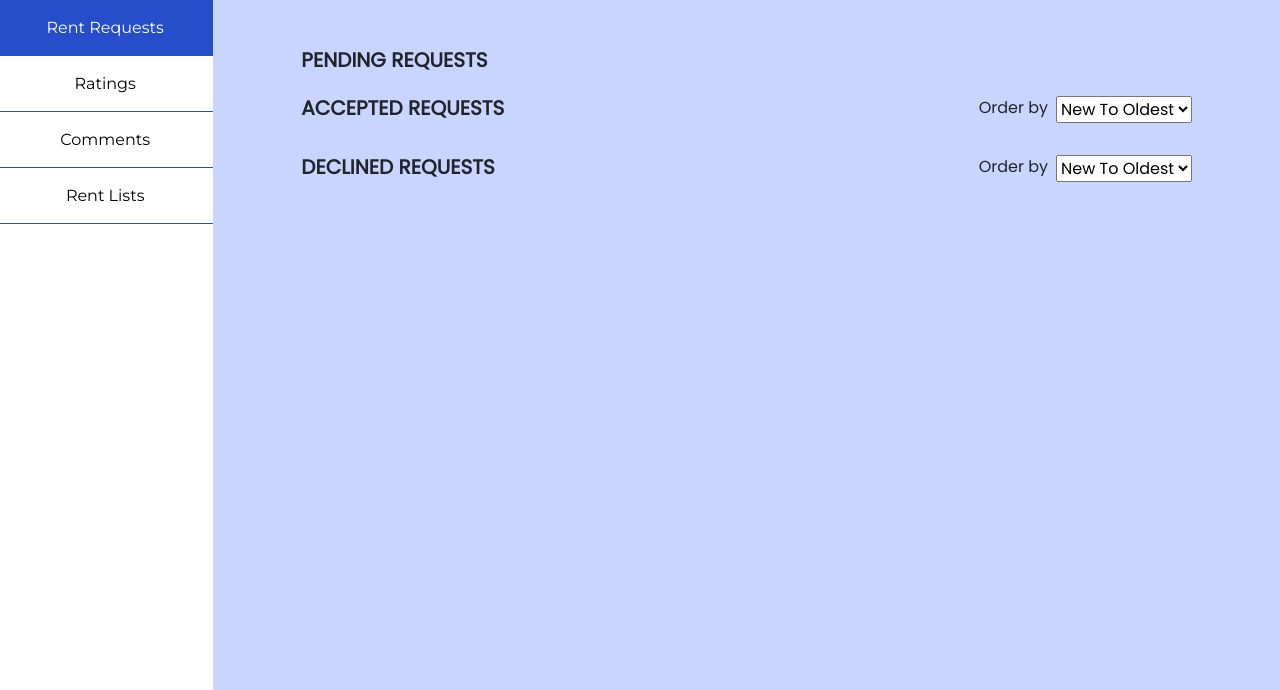
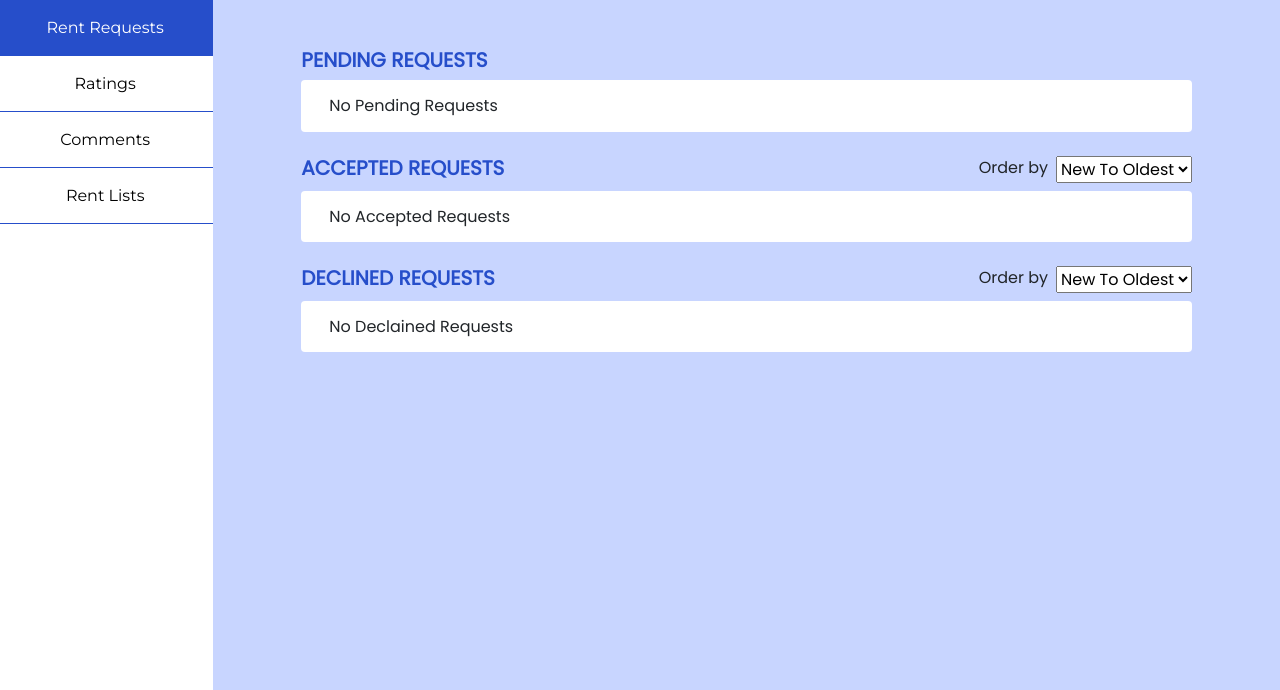
Before and after one commit to ShameemudheenMP/BoroKaro, a Django app: page /activity/ in a window 1280 px wide. Shown: the part 110-800 px from the top of the page. Run offline with Django 4.2, Linux system fonts and the light colour scheme; the visitor is signed in with stand-in values (Sample User, id 1); data that the repository does not hold is empty; some libraries are stand-ins or nearby versions.

Commit message:
Rent Request page in activity design completed

```diff
--- a/Borokaro/main/static/css/styles.css
+++ b/Borokaro/main/static/css/styles.css
@@ -270,3 +270,7 @@ header {
 .profile-details input[type="text"]:disabled {
     background: #ffffff;
 }
+
+.blue-text {
+    color :#264ECA
+}
--- a/Borokaro/main/templates/main/activity.html
+++ b/Borokaro/main/templates/main/activity.html
@@ -23,8 +23,14 @@
   </div>
   <div class="col-xl-10 col-md-9 col-sm-8 col-xs-12 body-right">
     <!-- Rent requests section -->
-    <div id="rent-requests" class="mt-5 mx-5 px-4">
+    <div id="rent-requests" class="pt-5 mx-5 px-4 pb-5">
       <h5 class="blue-text fw-bold mx-1">PENDING REQUESTS</h5>
+      <!-- to display no pending requests if there is no pending requests -->
+      {% if not pending %}
+      <div class="row bg-white rounded-2 p-3 mx-1 mb-2">
+        <h6 class="my-auto">No Pending Requests</h6>
+      </div>
+      {% endif %}
       {% for request in requests %}
         {% if not request.status %}
           <div class="row bg-white rounded-2 p-3 mx-1 mb-2">
@@ -32,13 +38,20 @@
               <!--ADD LINK TO PROFILE OF BORROWER-->
               <a href="#" id="" class="text-primary">{{request.borrower.name}}</a>
             </div>
-          <div class="col-12 col-lg-6 d-flex align-items-center">
+            <div class="col-12 col-lg-5 d-flex align-items-center">
               <h5 class="fw-bold mx-5">{{request.product.p_name}} </h5>
             </div>
-          <div class="col-12 col-lg-4 d-flex justify-content-center align-items-center">
-            <a class="btn btn-primary me-3" href="#" role="button">CHAT</a>
-            <a class="btn btn-success me-3" href="/accept/{{ request.id }}" role="button">ACCEPT</a>
-            <a class="btn btn-danger me-3" href="/decline/{{ request.id }}" role="button">DECLINE</a>
+            <div class="col-12 col-lg-5 d-flex flex-column mt-3">
+              <div class="d-flex justify-content-center align-items-center">
+                <a class="btn btn-sm btn-primary me-3" href="#" role="button">CHAT</a>
+                <a class="btn btn-sm btn-success me-3" href="/accept/{{ request.id }}" role="button">ACCEPT</a>
+                <a class="btn btn-sm btn-danger me-3" href="/decline/{{ request.id }}" role="button">DECLINE</a>
+              </div>
+              <!-- time and date -->
+              <div class="d-flex justify-content-end mt-3" style="height: 25px;">
+                <p class="me-2 text-secondary my-auto" style="font-size: 14px;"><em>12:00 pm</em></p>
+                <p class="text-secondary my-auto" style="font-size: 14px;"><em>12/05/2022</em></p>
+              </div>
             </div>
           </div>
           {% endif %}
@@ -51,6 +64,12 @@
           <option value="NewToOldest">New To Oldest</option>
         </select>
       </div>
+      <!-- to display no accepted requests if there is no accepted requests -->
+      {% if not accepted %}
+      <div class="row bg-white rounded-2 p-3 mx-1 mb-2">
+        <h6 class="my-auto">No Accepted Requests</h6>
+      </div>
+      {% endif %}
       {% for request in requests %}
       {% if request.status %}
       {% if request.status != 2 %}
@@ -59,14 +78,24 @@
           <!--ADD LINK TO PROFILE OF BORROWER-->
           <a href="#" id="" class="text-primary">{{request.borrower.name}}</a>
         </div>
-        <div class="col-12 col-lg-6 d-flex align-items-center">
+        <div class="col-12 col-lg-5 d-flex align-items-center">
           <h5 class="fw-bold mx-5">{{request.product.p_name}}</h5>
         </div>
-        <div class="col-12 col-lg-4 d-flex justify-content-center align-items-center">
+        <div class="col-12 col-lg-5 d-flex flex-column mt-3">
+          <div class="d-flex justify-content-center align-items-center">
             {% if request.status == 1 %}
               <a class="btn btn-primary btn-sm me-3" href="/prodreceived/{{ request.id }}" role="button">PRODUCT RECEIVED</a>
+            {% else %}
+              <!-- rate borrower -->
+              <a class="btn btn-sm btn-success me-3" href="/rateborrower">RATE BORROWER</a>
             {% endif %}
               <a class="btn btn-danger btn-sm me-3" href="/reportuser/{{ request.borrower.id }}" role="button">REPORT USER</a>
+          </div>
+          <!-- time and date -->
+          <div class="d-flex justify-content-end mt-3" style="height: 25px;">
+            <p class="me-2 text-secondary my-auto"  style="font-size: 14px;"><em>12:00 pm</em></p>
+            <p class="text-secondary my-auto" style="font-size: 14px;"><em>12/05/2022</em></p>
+          </div>
         </div>
       </div>
       {% endif %}
@@ -79,6 +108,12 @@
           <option value="NewToOldest">New To Oldest</option>
         </select>
       </div>
+      <!-- to display no declained requests if there is no declained requests -->
+      {% if not declained %}
+      <div class="row bg-white rounded-2 p-3 mx-1 mb-2">
+        <h6 class="my-auto">No Declained Requests</h6>
+      </div>
+      {% endif %}
       {% for request in requests %}
       {% if request.status == 2 %}
       <div class="row bg-white rounded-2 p-3 mx-1">
@@ -86,9 +121,19 @@
           <!--ADD LINK TO PROFILE OF BORROWER-->
           <a href="#" id="" class="text-primary">{{request.borrower.name}}</a>
         </div>
+
         <div class="col-12 col-lg-6 d-flex align-items-center">
           <h5 class="fw-bold mx-5">{{request.product.p_name}}</h5>
         </div>
+        <div class="col-12 col-lg-4 d-flex flex-column mt-3">
+          <!-- time and date -->
+          <div class="d-flex justify-content-end mt-3" style="height: 25px;">
+            <p class="me-2 text-secondary my-auto"  style="font-size: 14px;"><em>12:00 pm</em></p>
+            <p class="text-secondary my-auto" style="font-size: 14px;"><em>12/05/2022</em></p>
+          </div>
+        </div>
+
+
 
       </div>
       {% endif %}
--- a/Borokaro/main/views.py
+++ b/Borokaro/main/views.py
@@ -110,8 +110,18 @@ def activity(request):
         for req in requests:
             if req.product == pro:
                 reqs.append(req)
+    pend = 0
+    acc = 0
+    dec = 0
+    for req in reqs:
+        if req.status == 0:
+            pend = 1
+        if req.status == 1:
+            acc = 1
+        if req.status == 2:
+            dec = 1
     #print(reqs)
-    return render(request, 'main/activity.html',{'requests':reqs})
+    return render(request, 'main/activity.html',{'requests':reqs, 'pending':pend, 'accepted':acc, 'declained':dec})
 
 @login_required(login_url='/login')
 def borrow(request, idn):
```
Lines whose indentation alone changed are shown as unchanged.
